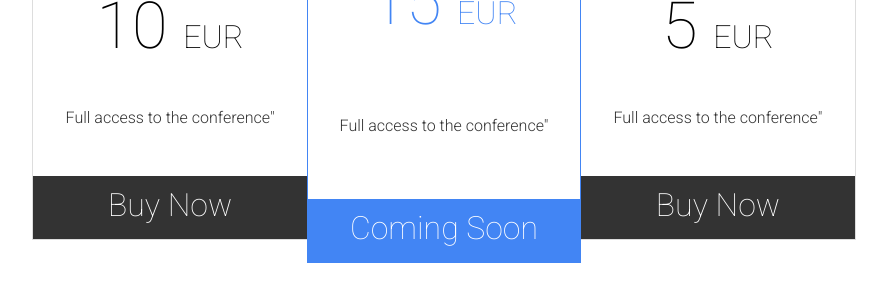
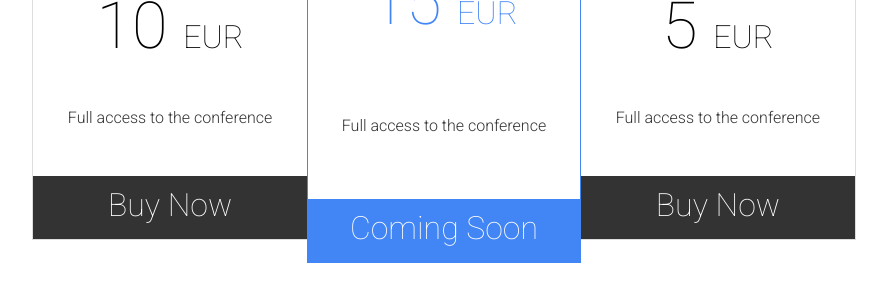
Before and after one commit to GDGMalaga/BiznagaFest-22, a Jekyll site: the page built from index.html, in a window 1280 px wide and 900 px high, scrolled down 5289 px. Shown: the part 152-452 px from the top of the window, without its empty margins (196-1083 px from the left). Built offline with Jekyll 4.4.1, drawn with Linux system fonts in a browser that asks for light colours; nearby versions of some CDN libraries; comment, search, counter and statistics services are not loaded.

```diff
--- a/_config.yml
+++ b/_config.yml
@@ -141,7 +141,7 @@ ticketsOffers:
   ticketsNumber: "150"
   buyButtonLink: "https://www.eventbrite.es/e/biznagafest-tickets-189228326017"
   buyButtonText: "Buy Now"
-  ticketContentList: [Full access to the conference"]
+  ticketContentList: [Full access to the conference]
   validFrom: "2021-11-21T10:00"
   validThrough: "2022-01-14T23:30"
   #soldOut: true
@@ -154,7 +154,7 @@ ticketsOffers:
   featured: true
   buyButtonLink: "https://www.eventbrite.es/e/biznagafest-tickets-189228326017"
   buyButtonText: "Buy Now"
-  ticketContentList: [Full access to the conference"]
+  ticketContentList: [Full access to the conference]
   validFrom: "2021-11-01T00:00"
   validThrough: "2022-01-14T23:30"
   soldOut: true
@@ -167,7 +167,7 @@ ticketsOffers:
   buyButtonLink: "https://www.eventbrite.es/e/biznagafest-tickets-189228326017"
   buyButtonText: "Buy Now"
   additionalInfo: "Requires a valid student ID at the conference check in. Without student ID at the check in, ticket will be cancelled without refund"
-  ticketContentList: [Full access to the conference"]
+  ticketContentList: [Full access to the conference]
   validFrom: "2021-11-21T10:00"
   validThrough: "2022-01-14T23:30"
 
```
